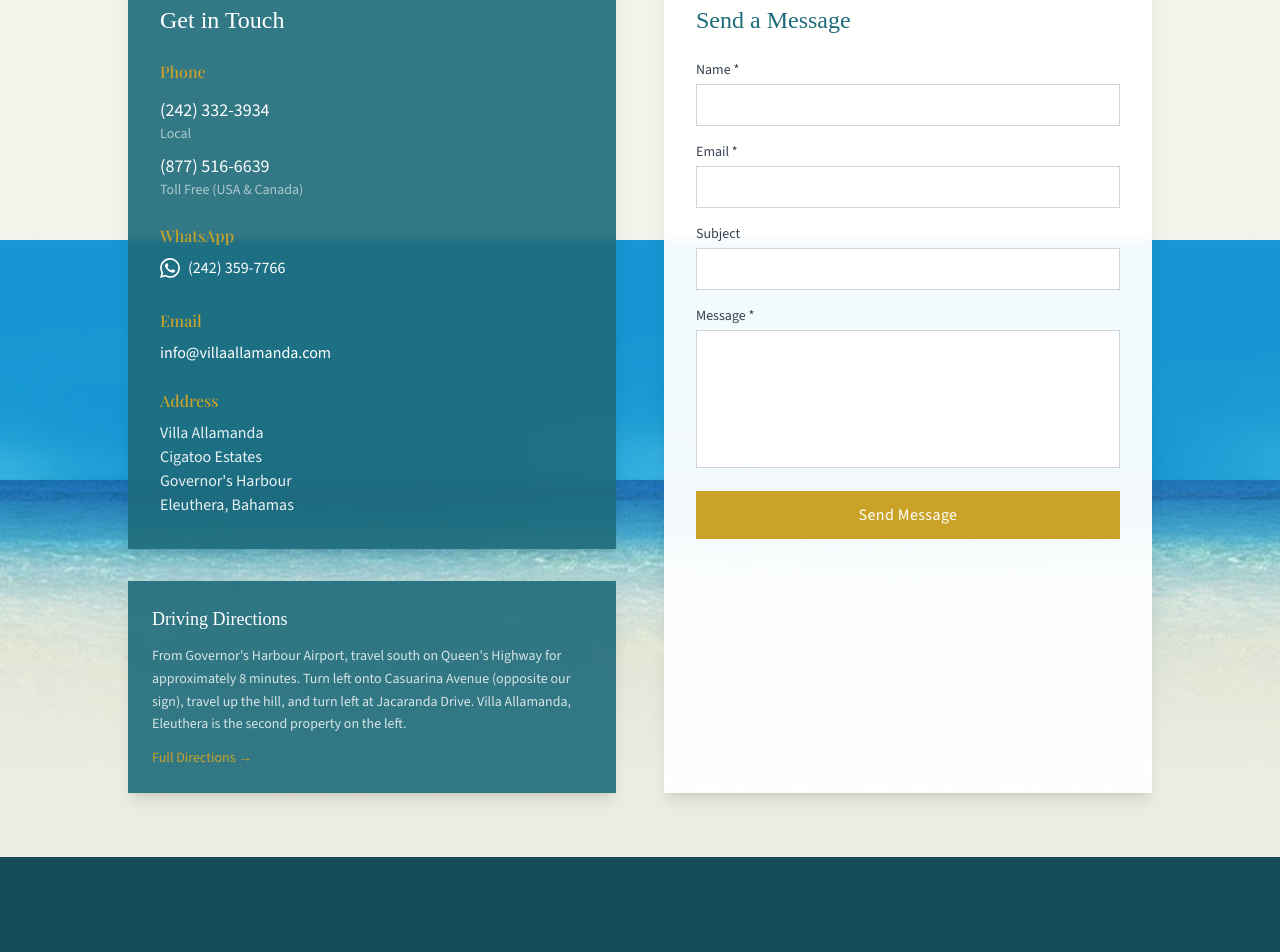
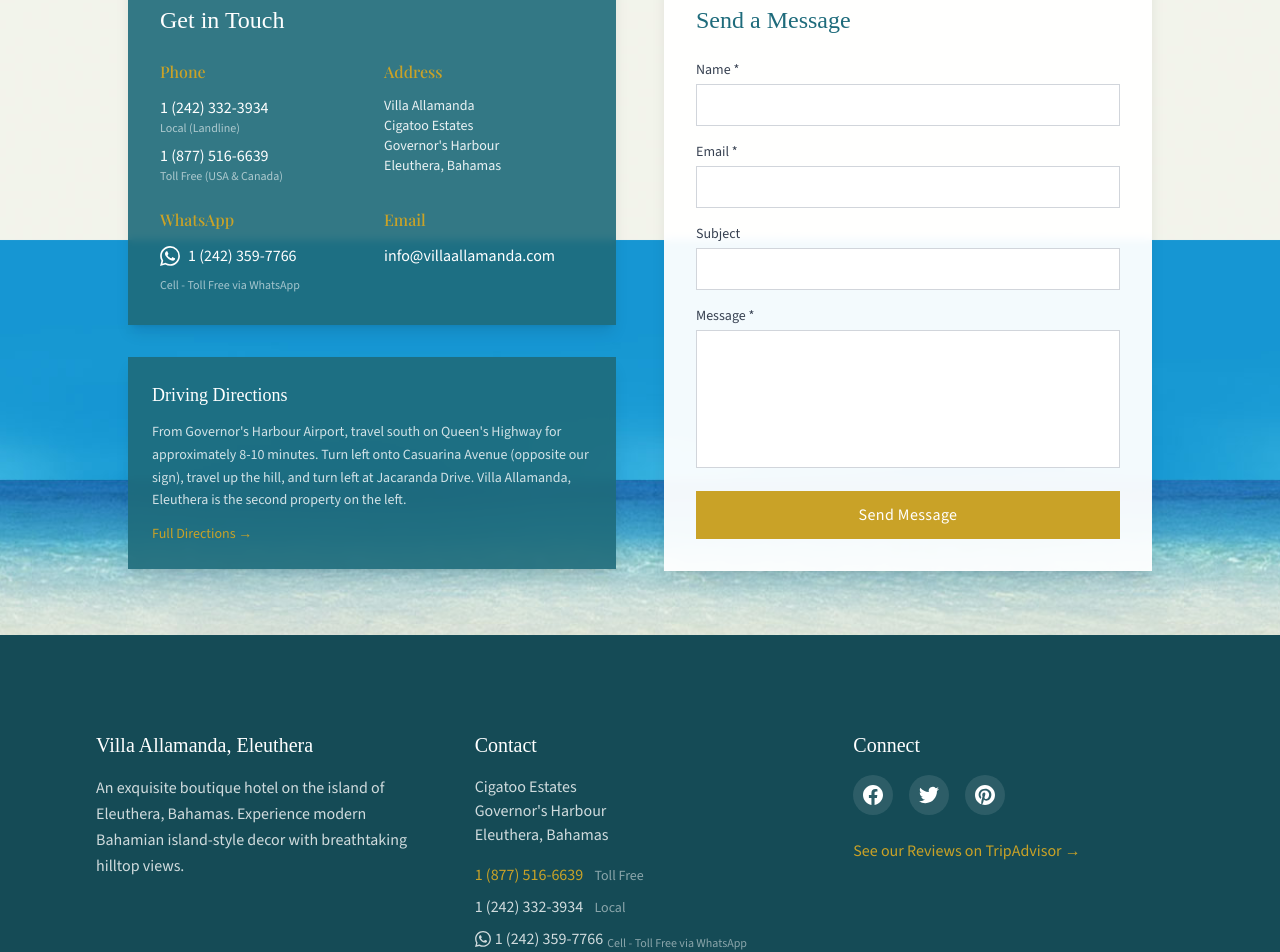
Before and after one commit to janajmccardy/villa-allamanda, a Vue app: page /contact in a window 1280 px wide. Shown: the part 560-1512 px from the top of the page. Built offline with nearby package versions, Linux system fonts and the light colour scheme; a web font is replaced by a local one.

Commit message:
minor changes to contact form and other contact info

```diff
--- a/src/components/Footer.vue
+++ b/src/components/Footer.vue
@@ -53,7 +53,7 @@ const whatsappUrl = 'https://wa.me/12423597766'
             </p>
             <p>
               <a href="tel:+12423323934" class="text-white/80 hover:text-white transition-colors">
-                (242) 332-3934
+                1 (242) 332-3934
               </a>
               <span class="text-white/50 text-sm ml-2">Local</span>
             </p>
@@ -62,8 +62,9 @@ const whatsappUrl = 'https://wa.me/12423597766'
                 <svg class="w-4 h-4" fill="currentColor" viewBox="0 0 24 24">
                   <path d="M17.472 14.382c-.297-.149-1.758-.867-2.03-.967-.273-.099-.471-.148-.67.15-.197.297-.767.966-.94 1.164-.173.199-.347.223-.644.075-.297-.15-1.255-.463-2.39-1.475-.883-.788-1.48-1.761-1.653-2.059-.173-.297-.018-.458.13-.606.134-.133.298-.347.446-.52.149-.174.198-.298.298-.497.099-.198.05-.371-.025-.52-.075-.149-.669-1.612-.916-2.207-.242-.579-.487-.5-.669-.51-.173-.008-.371-.01-.57-.01-.198 0-.52.074-.792.372-.272.297-1.04 1.016-1.04 2.479 0 1.462 1.065 2.875 1.213 3.074.149.198 2.096 3.2 5.077 4.487.709.306 1.262.489 1.694.625.712.227 1.36.195 1.871.118.571-.085 1.758-.719 2.006-1.413.248-.694.248-1.289.173-1.413-.074-.124-.272-.198-.57-.347m-5.421 7.403h-.004a9.87 9.87 0 01-5.031-1.378l-.361-.214-3.741.982.998-3.648-.235-.374a9.86 9.86 0 01-1.51-5.26c.001-5.45 4.436-9.884 9.888-9.884 2.64 0 5.122 1.03 6.988 2.898a9.825 9.825 0 012.893 6.994c-.003 5.45-4.437 9.884-9.885 9.884m8.413-18.297A11.815 11.815 0 0012.05 0C5.495 0 .16 5.335.157 11.892c0 2.096.547 4.142 1.588 5.945L.057 24l6.305-1.654a11.882 11.882 0 005.683 1.448h.005c6.554 0 11.89-5.335 11.893-11.893a11.821 11.821 0 00-3.48-8.413z"/>
                 </svg>
-                WhatsApp
+                1 (242) 359-7766
               </a>
+              <span class="text-white/50 text-xs ml-1">Cell - Toll Free via WhatsApp</span>
             </p>
           </div>
         </div>
--- a/src/components/NavBar.vue
+++ b/src/components/NavBar.vue
@@ -32,7 +32,8 @@ const toggleMenu = () => {
         <!-- <span class="hidden sm:inline text-white/50">|</span> -->
         <a href="https://wa.me/12423597766" target="_blank" class="flex items-center gap-1.5 hover:text-ocean transition-colors">
           <svg class="w-4 h-4" fill="currentColor" viewBox="0 0 24 24"><path d="M17.472 14.382c-.297-.149-1.758-.867-2.03-.967-.273-.099-.471-.148-.67.15-.197.297-.767.966-.94 1.164-.173.199-.347.223-.644.075-.297-.15-1.255-.463-2.39-1.475-.883-.788-1.48-1.761-1.653-2.059-.173-.297-.018-.458.13-.606.134-.133.298-.347.446-.52.149-.174.198-.298.298-.497.099-.198.05-.371-.025-.52-.075-.149-.669-1.612-.916-2.207-.242-.579-.487-.5-.669-.51-.173-.008-.371-.01-.57-.01-.198 0-.52.074-.792.372-.272.297-1.04 1.016-1.04 2.479 0 1.462 1.065 2.875 1.213 3.074.149.198 2.096 3.2 5.077 4.487.709.306 1.262.489 1.694.625.712.227 1.36.195 1.871.118.571-.085 1.758-.719 2.006-1.413.248-.694.248-1.289.173-1.413-.074-.124-.272-.198-.57-.347m-5.421 7.403h-.004a9.87 9.87 0 01-5.031-1.378l-.361-.214-3.741.982.998-3.648-.235-.374a9.86 9.86 0 01-1.51-5.26c.001-5.45 4.436-9.884 9.888-9.884 2.64 0 5.122 1.03 6.988 2.898a9.825 9.825 0 012.893 6.994c-.003 5.45-4.437 9.884-9.885 9.884m8.413-18.297A11.815 11.815 0 0012.05 0C5.495 0 .16 5.335.157 11.892c0 2.096.547 4.142 1.588 5.945L.057 24l6.305-1.654a11.882 11.882 0 005.683 1.448h.005c6.554 0 11.89-5.335 11.893-11.893a11.821 11.821 0 00-3.48-8.413z"/></svg>
-          <span class="font-semibold">(242) 359-7766</span>
+          <span class="font-semibold">1 (242) 359-7766</span>
+          <span class="text-white/80 text-xs">(Cell - Toll Free via WhatsApp)</span>
         </a>
         <span class="hidden sm:inline text-white/50">|</span>
         <span class="flex items-center gap-1.5">
--- a/src/views/ContactView.vue
+++ b/src/views/ContactView.vue
@@ -11,9 +11,11 @@ const form = ref({
 })
 
 const handleSubmit = () => {
-  // TODO: Implement form submission with Formspree or similar
-  console.log('Form submitted:', form.value)
-  alert('Thank you for your message! We will get back to you soon.')
+  const subject = encodeURIComponent(form.value.subject || 'Website Inquiry')
+  const body = encodeURIComponent(
+    `Name: ${form.value.name}\n\n${form.value.message}`
+  )
+  window.location.href = `mailto:info@villaallamanda.com?subject=${subject}&body=${body}`
 }
 </script>
 
@@ -45,29 +47,40 @@ const handleSubmit = () => {
             <div class="bg-ocean/90 backdrop-blur-sm text-white p-6 md:p-8 shadow-lg">
               <h2 class="font-brand text-2xl mb-6">Get in Touch</h2>
 
-              <div class="space-y-6">
+              <div class="grid grid-cols-2 gap-6">
                 <!-- Phone -->
                 <div>
                   <h3 class="font-medium text-gold mb-3">Phone</h3>
                   <div class="space-y-2">
                     <div>
-                      <a href="tel:+12423323934" class="text-white hover:text-gold transition-colors text-lg">
-                        (242) 332-3934
+                      <a href="tel:+12423323934" class="text-white hover:text-gold transition-colors">
+                        1 (242) 332-3934
                       </a>
-                      <p class="text-white/60 text-sm">Local</p>
+                      <p class="text-white/60 text-xs">Local (Landline)</p>
                     </div>
                     <div>
-                      <a href="tel:+18775166639" class="text-white hover:text-gold transition-colors text-lg">
-                        (877) 516-6639
+                      <a href="tel:+18775166639" class="text-white hover:text-gold transition-colors">
+                        1 (877) 516-6639
                       </a>
-                      <p class="text-white/60 text-sm">Toll Free (USA & Canada)</p>
+                      <p class="text-white/60 text-xs">Toll Free (USA & Canada)</p>
                     </div>
                   </div>
                 </div>
 
+                <!-- Address -->
+                <div>
+                  <h3 class="font-medium text-gold mb-3">Address</h3>
+                  <p class="text-white/90 text-sm">
+                    Villa Allamanda<br>
+                    Cigatoo Estates<br>
+                    Governor's Harbour<br>
+                    Eleuthera, Bahamas
+                  </p>
+                </div>
+
                 <!-- WhatsApp -->
                 <div>
-                  <h3 class="font-medium text-gold mb-2">WhatsApp</h3>
+                  <h3 class="font-medium text-gold mb-3">WhatsApp</h3>
                   <a
                     :href="whatsappUrl"
                     target="_blank"
@@ -76,27 +89,17 @@ const handleSubmit = () => {
                     <svg class="w-5 h-5" fill="currentColor" viewBox="0 0 24 24">
                       <path d="M17.472 14.382c-.297-.149-1.758-.867-2.03-.967-.273-.099-.471-.148-.67.15-.197.297-.767.966-.94 1.164-.173.199-.347.223-.644.075-.297-.15-1.255-.463-2.39-1.475-.883-.788-1.48-1.761-1.653-2.059-.173-.297-.018-.458.13-.606.134-.133.298-.347.446-.52.149-.174.198-.298.298-.497.099-.198.05-.371-.025-.52-.075-.149-.669-1.612-.916-2.207-.242-.579-.487-.5-.669-.51-.173-.008-.371-.01-.57-.01-.198 0-.52.074-.792.372-.272.297-1.04 1.016-1.04 2.479 0 1.462 1.065 2.875 1.213 3.074.149.198 2.096 3.2 5.077 4.487.709.306 1.262.489 1.694.625.712.227 1.36.195 1.871.118.571-.085 1.758-.719 2.006-1.413.248-.694.248-1.289.173-1.413-.074-.124-.272-.198-.57-.347m-5.421 7.403h-.004a9.87 9.87 0 01-5.031-1.378l-.361-.214-3.741.982.998-3.648-.235-.374a9.86 9.86 0 01-1.51-5.26c.001-5.45 4.436-9.884 9.888-9.884 2.64 0 5.122 1.03 6.988 2.898a9.825 9.825 0 012.893 6.994c-.003 5.45-4.437 9.884-9.885 9.884m8.413-18.297A11.815 11.815 0 0012.05 0C5.495 0 .16 5.335.157 11.892c0 2.096.547 4.142 1.588 5.945L.057 24l6.305-1.654a11.882 11.882 0 005.683 1.448h.005c6.554 0 11.89-5.335 11.893-11.893a11.821 11.821 0 00-3.48-8.413z"/>
                     </svg>
-                    (242) 359-7766
+                    1 (242) 359-7766
                   </a>
+                  <p class="text-white/60 text-xs mt-1">Cell - Toll Free via WhatsApp</p>
                 </div>
 
                 <!-- Email -->
                 <div>
-                  <h3 class="font-medium text-gold mb-2">Email</h3>
-                  <a href="mailto:info@villaallamanda.com" class="text-white hover:text-gold transition-colors">
+                  <h3 class="font-medium text-gold mb-3">Email</h3>
+                  <a href="mailto:info@villaallamanda.com" class="text-white hover:text-gold transition-colors break-all">
                     info@villaallamanda.com
                   </a>
-                </div>
-
-                <!-- Address -->
-                <div>
-                  <h3 class="font-medium text-gold mb-2">Address</h3>
-                  <p class="text-white/90">
-                    Villa Allamanda<br>
-                    Cigatoo Estates<br>
-                    Governor's Harbour<br>
-                    Eleuthera, Bahamas
-                  </p>
                 </div>
               </div>
             </div>
@@ -106,7 +109,7 @@ const handleSubmit = () => {
               <h3 class="font-brand text-lg mb-3">Driving Directions</h3>
               <p class="text-white/80 text-sm leading-relaxed">
                 From Governor's Harbour Airport, travel south on Queen's Highway for approximately
-                8 minutes. Turn left onto Casuarina Avenue (opposite our sign), travel up the hill,
+                8-10 minutes. Turn left onto Casuarina Avenue (opposite our sign), travel up the hill,
                 and turn left at Jacaranda Drive. Villa Allamanda, Eleuthera is the second property on the left.
               </p>
               <RouterLink to="/getting-here" class="text-gold hover:text-white transition-colors text-sm font-medium mt-3 inline-block">
```
Also changed, not shown: src/views/GettingHereView.vue (+6 -5 lines).
